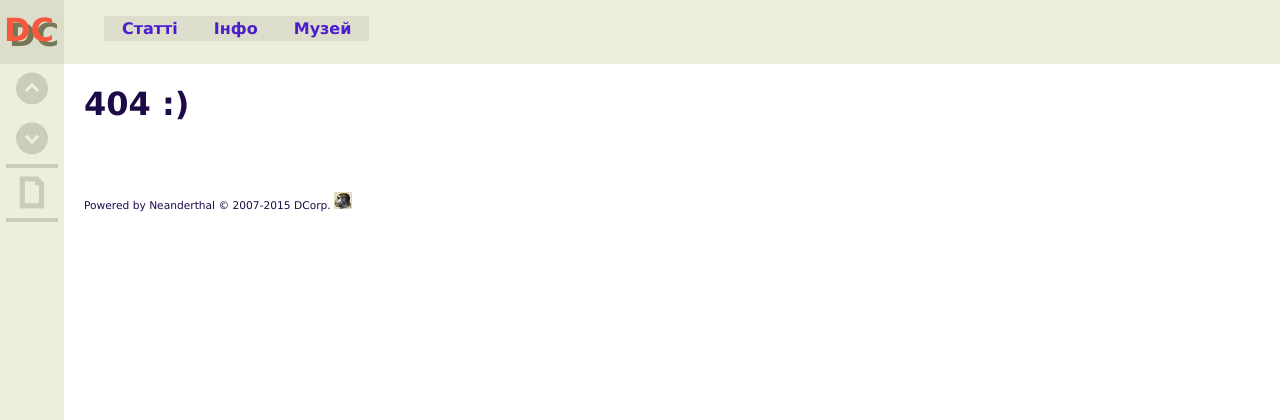
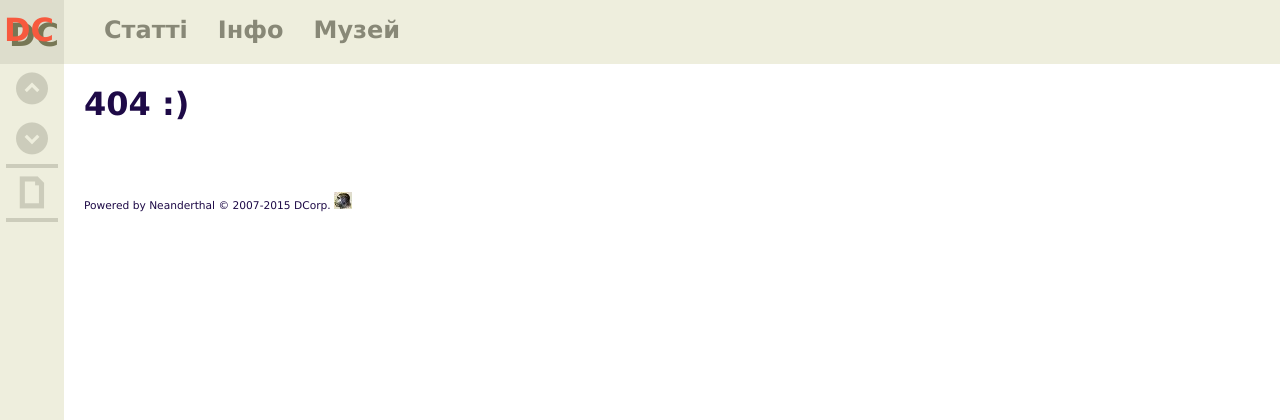
Before and after one commit to YuriyTeslenko/UIcourse_Project, a PHP site: page /?p=1 in a window 1280 px wide. Shown: the top 420 px of the page. Run offline with PHP 8.4, Linux system fonts and the light colour scheme.

Commit message:
+adaptive design

```diff
--- a/css/page.css
+++ b/css/page.css
@@ -4,6 +4,23 @@
 	font-weight:normal;
 	font-style:normal;
 }
+.article{
+	min-width: 100px;
+	max-width: 1024px;
+	padding-top: 64px;
+	padding-left: 84px;
+	padding-right: 20px;
+	min-height: 128px;
+}
+@media screen and (max-width:801px) {
+	.side{
+		display: none;
+	}
+	.article{
+		padding-left: 5px;
+	}
+}
+
 body {
 	margin: 0px;
 	background-color: #ffffff;
@@ -11,11 +28,11 @@ body {
 	font-family: verdana, arial, helvetica, sans-serif;
 }
 a{
-	color: #4d1dcb;
+	color: #887;
 	text-decoration: none
 }
 a:hover {
-	color: #8150e7;
+	color: #ffe;
 }
 
 .header{
@@ -38,15 +55,13 @@ a:hover {
 .nav{
 	list-style: none;
 	font-weight: bold;
+	font-size: 18pt;
 
 }
 .nav>li{
 	float: left;
-	background-color: #ddc;
-	padding: 3px;
-}
-.nav a{
-	margin: 10px 15px 10px;
+	margin-right: 30px;
+	margin-top: -8px;
 }
 .menu{
 	position: absolute;
@@ -54,6 +69,7 @@ a:hover {
 	min-width: 280px;
 	list-style: none;
 	background-color: #ccb;
+	font-size: 14pt;
 }
 .menu-has-sub{
 	position:relative;
@@ -105,7 +121,10 @@ hr {
 }
 
 img{
-	width: 100%;
+	display: block;
+	max-width: 100%;
+	margin-right: auto;
+	margin-left: auto;
 }
 .scrcomp{
 	display: none;
@@ -128,18 +147,12 @@ img{
 p{
 	text-indent: 40px;
 }
-.article{
-	min-width: 680px;
-	max-width: 1024px;
-	padding-top: 64px;
-	padding-left: 84px;
-	padding-right: 20px;
-	min-height: 128px;
-}
+
 .footer{
 	padding-left: 84px;
 	font-size: 8pt;
 }
 .footer img{
 	width: 18px;
+	display: inline-block;
 }
--- a/js/clockwork.js
+++ b/js/clockwork.js
@@ -1,5 +1,4 @@
 $(function() {
-	var arturl ="http://dcorp.org/articles/";
 	var sidebar = $("div.side");
 	var txtimg = $("div.article img");
 	var comparewnwd = $("div.scrcomp");
@@ -40,9 +39,7 @@ $(function() {
 					element.after(img_compare);
 					element.next().click(function(){
 						$(imgonside).clone().appendTo(comparewnwd);
-						comparewnwd.append("<br>");
 						$(this).prev().clone().appendTo(comparewnwd);
-						comparewnwd.append("<br>");
 						comparewnwd.append(imgclose);
 						comparewnwd.show();
 						return false;
@@ -53,6 +50,6 @@ $(function() {
 		});
 		return false;
 	});
-	sideclose.click();
+	$(window).width()>800 && sideclose.click();
 
 });
--- a/templates/page.php
+++ b/templates/page.php
@@ -7,6 +7,7 @@
 	<meta name="description" content="
 	Ремонт та переробка аудіоапаратури, саморобки, динаміки Ремонт и переделка аудиоаппаратуры, самоделки, динамики" />
     <meta name="keywords" content="ГДН, ГДС, усилитель, підсилювач, акустические, звук, акустичні" />
+    <meta name="viewport" content="width=device-width, initial-scale=1">
 	<link rel="stylesheet" type="text/css" media="all" href="<?php echo SITEURL?>css/page.css" />
 	<script type="text/javascript" src="<?php echo SITEURL?>js/jquery-2.1.3.js"></script>
 	<script type="text/javascript" src="<?php echo SITEURL?>js/clockwork.js"></script>
```
Also changed, not shown: favicon.ico (added).
